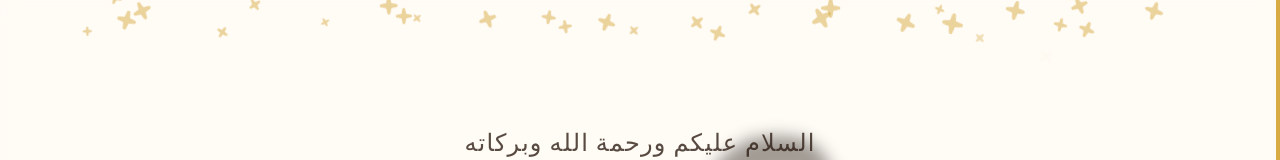
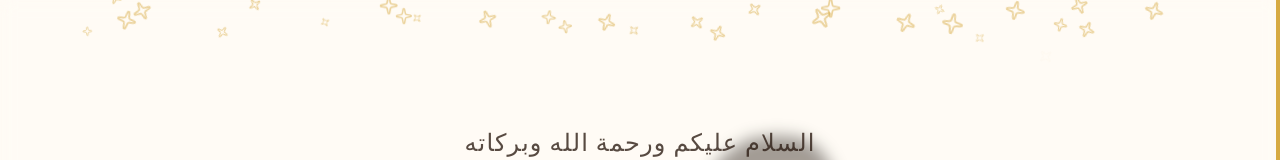
Before and after one commit to Injaste/hitchy-stitchy, a React (Vite) app: page /1 in a window 1280 px wide. Shown: the top 160 px of the page. Built offline with nearby package versions, Linux system fonts and the light colour scheme.

Commit message:
updated icon colour

```diff
--- a/src/pages/invitation/FloatingIcons.tsx
+++ b/src/pages/invitation/FloatingIcons.tsx
@@ -76,7 +76,7 @@ const FloatingIcons = () => {
           >
             <Sparkle
               style={{ width: icon.size, height: icon.size }}
-              className="stroke-primary fill-primary"
+              className="stroke-primary"
             />
           </div>
         ))}
```
